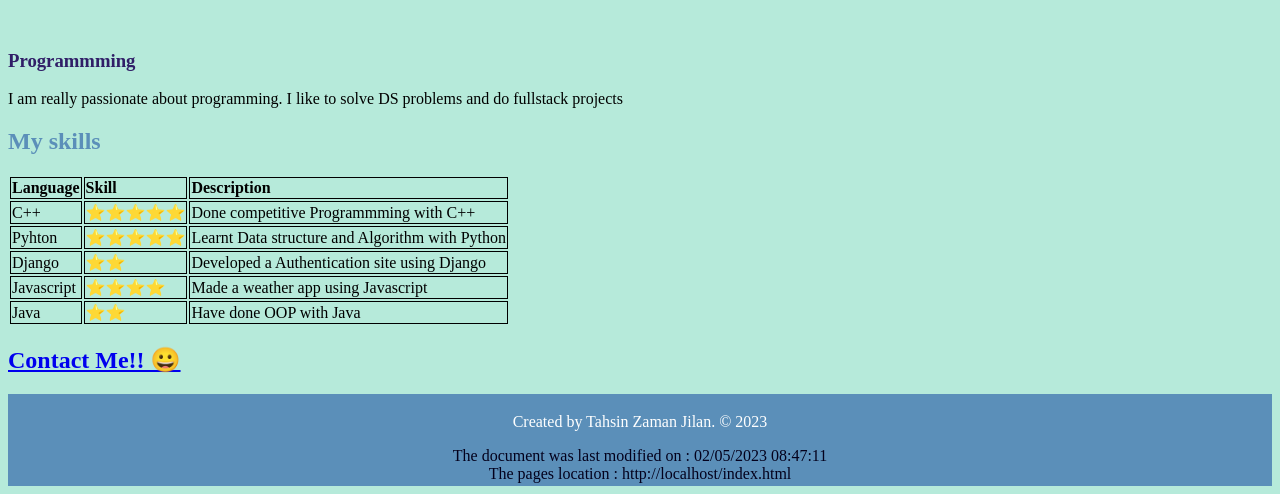
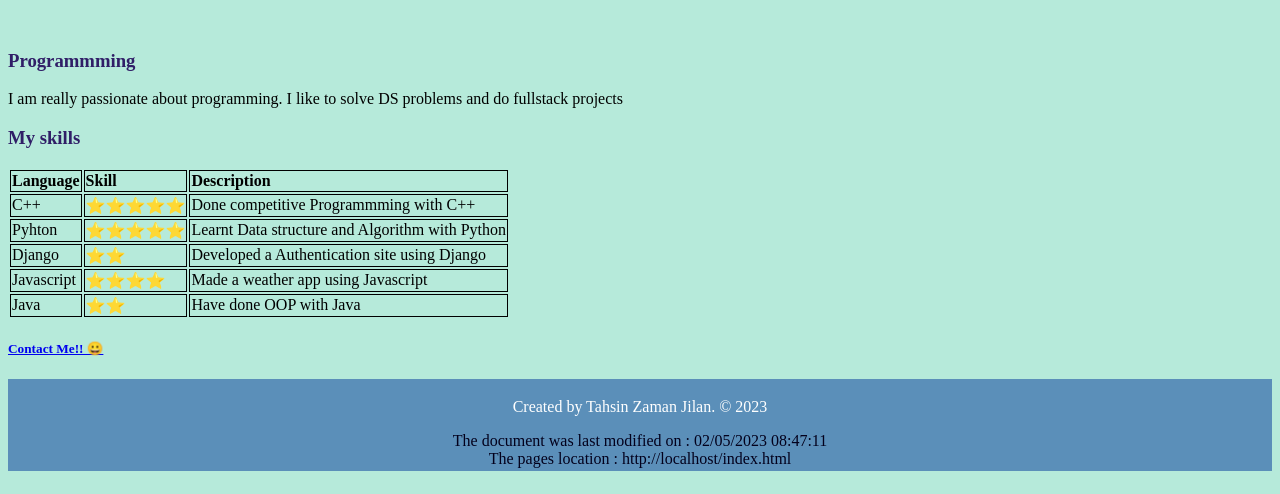
Before and after one commit to Tahsin-Zaman-Jilan/Portofio-site-CSE391-Assignment1, a plain HTML site: page index.html in a window 1280 px wide. Shown: the part 1115-1609 px from the top of the page. Drawn offline with Linux system fonts and the light colour scheme.

Commit message:
Update index.html

```diff
--- a/index.html
+++ b/index.html
@@ -50,7 +50,7 @@
 
 
 
-      <td><h1>Tahsin Zaman Jilan</h1>
+      <td><h2>Tahsin Zaman Jilan</h2>
         <p> <em> Computer Science Student of  </em> </p>
 
         <p> <strong><a href="https://www.bracu.ac.bd/">BRAC University</a> </strong>  </p>
@@ -131,7 +131,7 @@
 
 <section  id="skill">
 
-    <h1>My skills</h1>
+    <h3>My skills</h3>
     <div class="SkillTable">
         <table >
             <tr>
@@ -174,7 +174,7 @@
 
 <section id="contact">
 
-     <h1><a href="contact.html" > Contact Me!! &#128512; </a>  </h1>
+     <h5><a href="contact.html" > Contact Me!! &#128512; </a>  </h5>
     </section>
 
 
```
